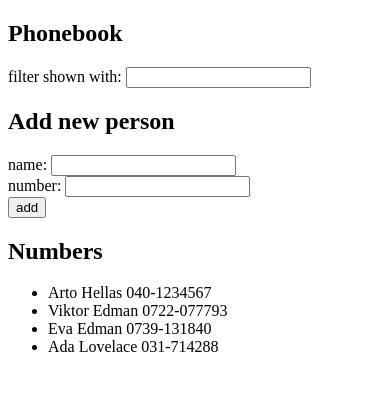
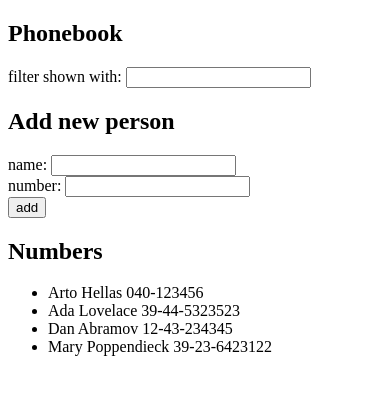
Before and after one commit to ViktorEdman/open-full-stack, a React (Create React App) app in the folder part2/phonebook/: page / in a window 390 px wide. Shown: the top 394 px of the page. Built offline with nearby package versions, Linux system fonts and the light colour scheme; data requests are answered from the project's data file; the HTML template or start-up script is replaced by a standard one.

Commit message:
added json-server to phonebook

```diff
--- /dev/null
+++ b/part2/phonebook/db.json
@@ -0,0 +1,24 @@
+{
+    "persons":[
+      {
+        "name": "Arto Hellas",
+        "number": "040-123456",
+        "id": 1
+      },
+      {
+        "name": "Ada Lovelace",
+        "number": "39-44-5323523",
+        "id": 2
+      },
+      {
+        "name": "Dan Abramov",
+        "number": "12-43-234345",
+        "id": 3
+      },
+      {
+        "name": "Mary Poppendieck",
+        "number": "39-23-6423122",
+        "id": 4
+      }
+    ]
+  }
--- a/part2/phonebook/src/App.js
+++ b/part2/phonebook/src/App.js
@@ -1,18 +1,22 @@
-import React, { useState } from 'react'
+import React, { useState, useEffect } from 'react'
+import axios from 'axios'
 import Filter from './components/Filter'
 import PersonForm from './components/PersonForm'
 import Persons from './components/Persons'
 
 const App = () => {
-  const [persons, setPersons] = useState([
-    {name: 'Arto Hellas', number: "040-1234567"},
-    {name: 'Viktor Edman', number: '0722-077793'},
-    {name: 'Eva Edman', number: '0739-131840'},
-    {name: 'Ada Lovelace', number: '031-714288'}
-  ])
+  const [persons, setPersons] = useState([])
   const [newName, setNewName] = useState('')
   const [newNumber, setNewNumber] = useState('')
   const [filter, setFilter] = useState('')
+
+  useEffect(() => {
+    axios
+      .get('http://localhost:3001/persons')
+      .then(response => {
+        setPersons(response.data)
+      })
+  }, [])
 
   const handleNameChange = (event) => {
     setNewName(event.target.value)
```
Also changed, not shown: part2/phonebook/package.json (+6 -1 lines), 1 other file (tests, documents, lock files or other folders).
